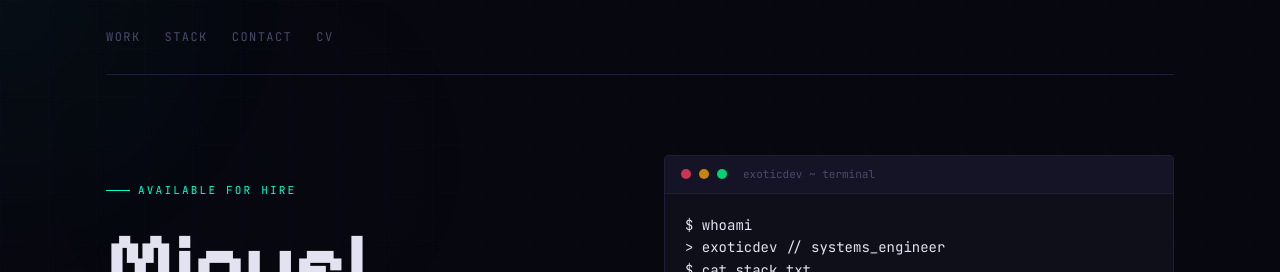
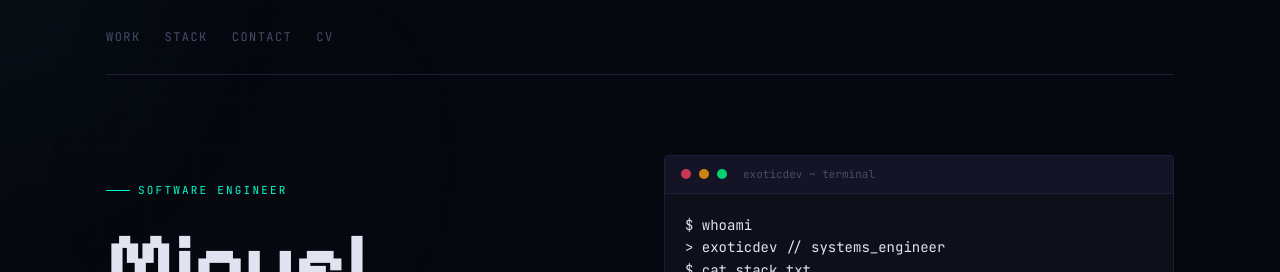
Before and after one commit to Exoticdevelopment/mi-portafolio, a React (Vite) app: page / in a window 1280 px wide. Shown: the top 272 px of the page. Built offline with nearby package versions, Linux system fonts and the light colour scheme; the HTML template or start-up script is replaced by a standard one.

Commit message:
fix span

```diff
--- a/src/App.tsx
+++ b/src/App.tsx
@@ -422,7 +422,7 @@ export default function App() {
               }}
             >
               <span style={{ display: 'inline-block', width: 24, height: 1, background: '#00ffcc' }} />
-              available for hire
+              Software Engineer
             </div>
 
             <h1
```
